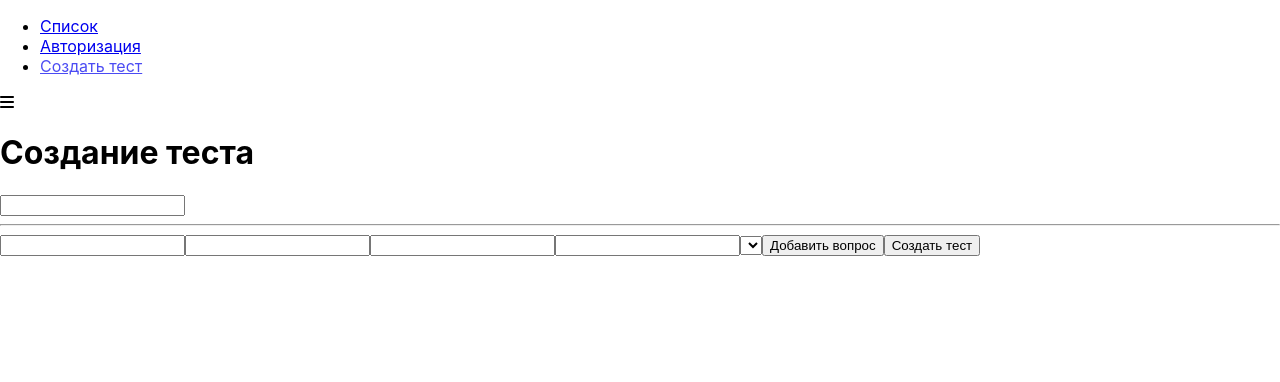
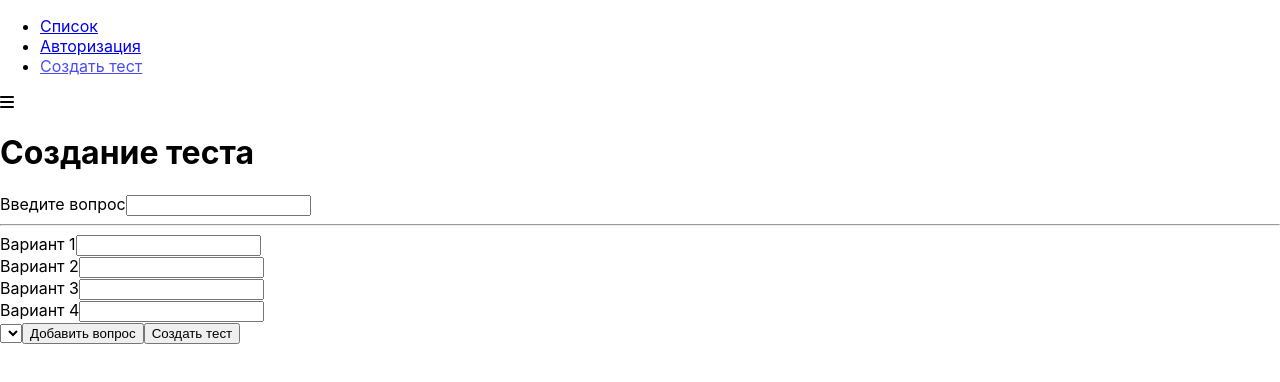
Before and after one commit to ekzema/react-quiz, a React app: page /quiz-creator in a window 1280 px wide. Shown: the top 382 px of the page. Built offline with nearby package versions, Linux system fonts and the light colour scheme.

Commit message:
Lesson 9.7

```diff
--- a/src/containers/QuizCreator/QuizCreator.css
+++ b/src/containers/QuizCreator/QuizCreator.css
@@ -14,13 +14,12 @@
 }
 
 .QuizCreator h1 {
-    color: white;
     text-align: center;
 }
 
-.QuizCreator {
-    background-color: #eee;
+.QuizCreator form {
+    background: #eee;
+    border-radius: 5px;
+    padding: 15px;
     box-shadow: 2px 2px 2px rgba(0, 0, 0, .5);
-    padding: 15px;
-    border-radius: 5px;
 }
--- a/src/containers/QuizCreator/QuizCreator.js
+++ b/src/containers/QuizCreator/QuizCreator.js
@@ -1,9 +1,39 @@
 import React, {Component} from 'react'
 import classes from './QuizCreator.css'
-import Button from "../../components/UI/Button/Button";
+import Button from '../../components/UI/Button/Button'
+import Input from '../../components/UI/Input/Input'
+import {createControl} from '../../form/formFramework'
+import Auxiliary from '../../hoc/Auxiliary/Auxiliary'
+
+function createOptionControl(number) {
+    return createControl({
+        label: `Вариант ${number}`,
+        errorMessage: 'Значение не может быть пустым',
+        id: number
+    }, {required: true})
+}
+
+function createFormControls() {
+    return {
+        question: createControl({
+            label: 'Введите вопрос',
+            errorMessage: 'Вопрос не может быть пустым'
+        }, {required: true}),
+        option1: createOptionControl(1),
+        option2: createOptionControl(2),
+        option3: createOptionControl(3),
+        option4: createOptionControl(4)
+    }
+}
 
 export default class QuizCreator extends Component {
-    submitHandler = event => {
+
+    state = {
+        quiz: [],
+        formControls: createFormControls()
+    }
+
+    sibmitHandler = event => {
         event.preventDefault()
     }
 
@@ -15,6 +45,31 @@ export default class QuizCreator extends Component {
 
     }
 
+    changeHandler = (value, controlName) => {
+
+    }
+
+    renderControls() {
+        return Object.keys(this.state.formControls).map((controlName, index) => {
+            const control = this.state.formControls[controlName]
+
+            return (
+                <Auxiliary key={controlName + index}>
+                    <Input
+                        label={control.label}
+                        value={control.value}
+                        valid={control.valid}
+                        shouldValidate={!!control.validation}
+                        touched={control.touched}
+                        errorMessage={control.errorMessage}
+                        onChange={event => this.changeHandler(event.target.value, controlName)}
+                    />
+                    { index === 0 ? <hr /> : null }
+                </Auxiliary>
+            )
+        })
+    }
+
     render() {
         return (
             <div className={classes.QuizCreator}>
@@ -22,27 +77,25 @@ export default class QuizCreator extends Component {
                     <h1>Создание теста</h1>
 
                     <form onSubmit={this.submitHandler}>
-                        <input type="text"/>
-                        <hr/>
-                        <input type="text"/>
-                        <input type="text"/>
-                        <input type="text"/>
-                        <input type="text"/>
+
+                        { this.renderControls() }
+
                         <select></select>
 
                         <Button
-                            type='primary'
+                            type="primary"
                             onClick={this.addQuestionHandler}
                         >
                             Добавить вопрос
                         </Button>
 
                         <Button
-                            type='success'
+                            type="success"
                             onClick={this.createQuizHandler}
                         >
                             Создать тест
                         </Button>
+
                     </form>
                 </div>
             </div>
--- /dev/null
+++ b/src/form/formFramework.js
@@ -0,0 +1,9 @@
+export function createControl(config, validation) {
+    return {
+        ...config,
+        validation,
+        valid: !validation,
+        touched: false,
+        value: ''
+    }
+}
--- /dev/null
+++ b/src/hoc/Auxiliary/Auxiliary.js
@@ -0,0 +1,3 @@
+const Auxiliary = props => props.children
+
+export default Auxiliary
```
